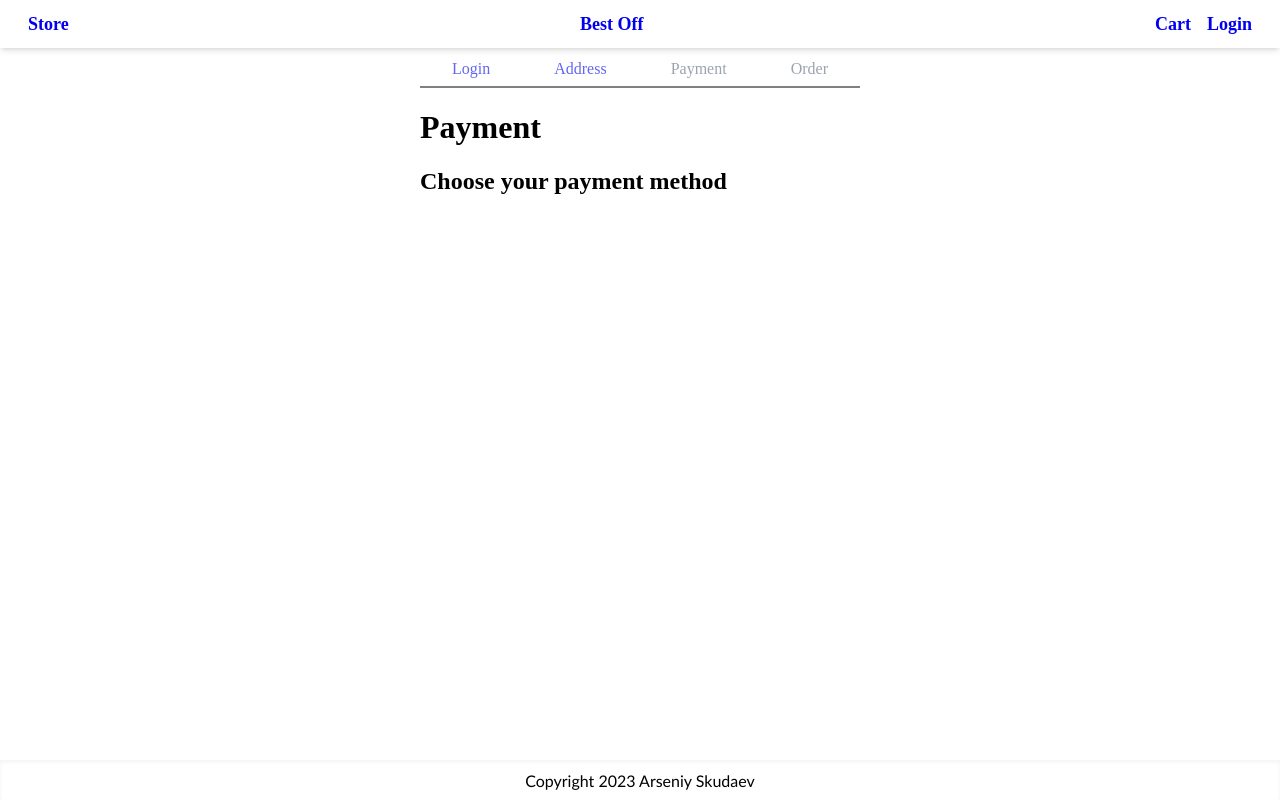
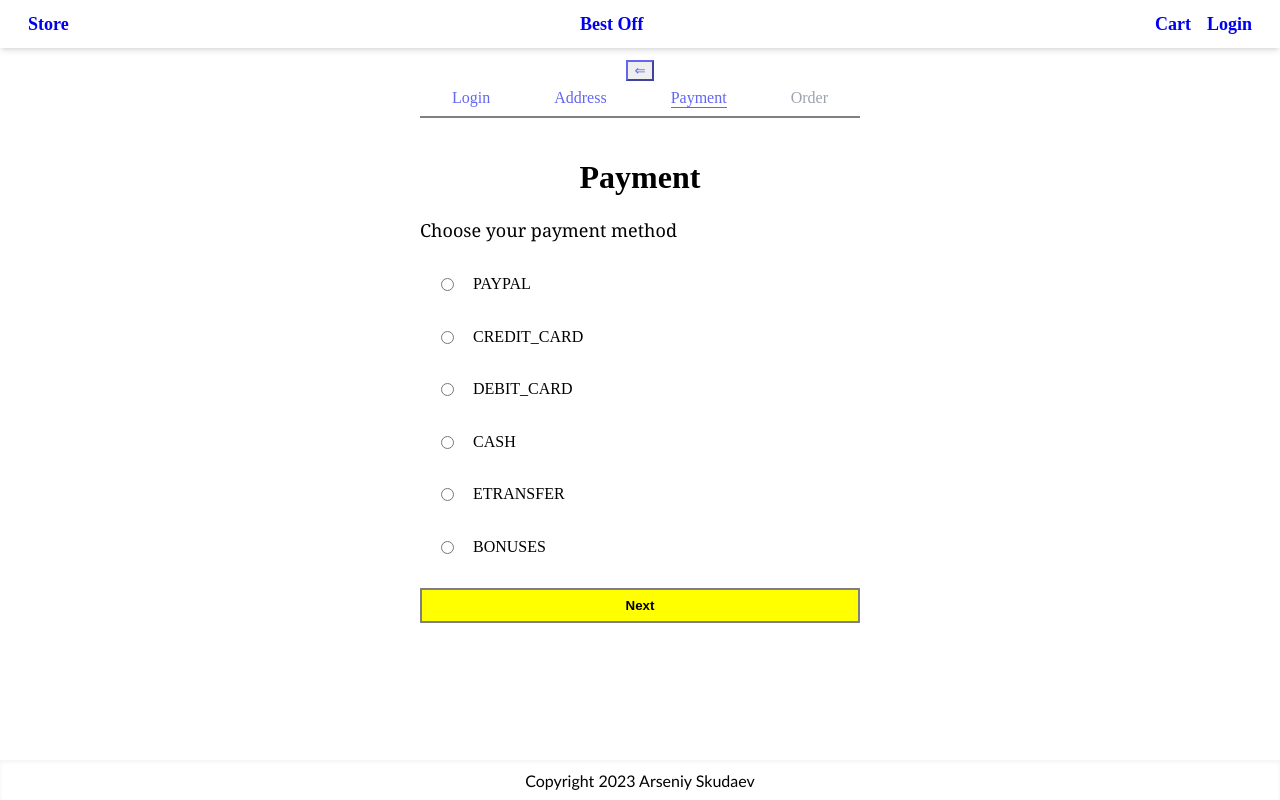
Before and after one commit to PG22Arseniy/ecommerce_nextjs_react_mongodb, a Next.js app in the folder ecommerce-project/: page /payment in a window 1280 px wide. Built offline with nearby package versions, Linux system fonts and the light colour scheme; no server answers.

Commit message:
place order setup, payment method styled, previous step button, checkout login

```diff
--- a/ecommerce-project/src/components/CheckoutComp.tsx
+++ b/ecommerce-project/src/components/CheckoutComp.tsx
@@ -1,3 +1,4 @@
+import { useRouter } from "next/router";
 import React from "react";
 
 
@@ -7,7 +8,39 @@ type CheckoutProps = {
 
 export const CheckoutComp = (props: CheckoutProps) => {
 
+    const router = useRouter()
+
+    const PreviousStep = ()=> {
+        switch (props.activeStep) {
+            case 2:
+                router.push('/shipping')
+                break;
+            case 3:
+                router.push('/payment')
+                break;
+            default:
+                break;
+        }
+    }
+
     return (
+        <div className="checkoutHeader">
+            <div>
+                <button
+                    onClick={PreviousStep}
+                    className={`
+                        ${
+                            1 < props.activeStep
+                            ? 'enabledBtn'
+                            : ''
+                        }
+                    `}
+
+                    disabled = {1 >= props.activeStep}
+                    >
+                    &#8656;
+                </button>
+            </div>
             <div className="checkoutComp">
                 {['Login', 'Address', 'Payment', 'Order'].map (
                     (step, index) => (
@@ -19,6 +52,12 @@ export const CheckoutComp = (props: CheckoutProps) => {
                                 ? 'enabled'
                                 : 'disabled'
                             }
+                            ${
+                                index == props.activeStep
+                                ? 'currentStep'
+                                :''
+                            }
+
                         `}
                         >
                         {step}
@@ -26,5 +65,6 @@ export const CheckoutComp = (props: CheckoutProps) => {
                     )
                 )}
             </div>
+        </div>
     )
 }
--- a/ecommerce-project/src/pages/payment.tsx
+++ b/ecommerce-project/src/pages/payment.tsx
@@ -1,18 +1,54 @@
 import { CheckoutComp } from "@/components/CheckoutComp";
+import { CustomButton } from "@/components/CustomButton";
 import { Layout } from "@/components/Layout";
-import React from "react";
+import { Highlight } from "@/global";
+import { PAYMENT_METHOD } from "@/utils/Store";
+import { useRouter } from "next/router";
+import React, { FormEvent, useState } from "react";
 
 const Payment = () => {
+
+    const router = useRouter()
+
+    //type PM = keyof typeof PAYMENT_METHOD
+    const [selectedPM, setSelectedPM] = useState<string>("")
+
+
+    const submitHandler = (e:FormEvent) => {
+        e.preventDefault()
+        if (!selectedPM || selectedPM === "")  {
+            Highlight(document.getElementById("choosePM")!, "red", 3, "white")
+            return
+        }
+        router.push("/order")
+    }
 
     return (
         <Layout>
             <div className="paymentScreen">
-                <CheckoutComp activeStep = {1}/>
+                <CheckoutComp activeStep = {2}/>
                 <h1> Payment </h1>
 
-                <h2> Choose your payment method </h2>
+                <h2 id = "choosePM"> Choose your payment method </h2>
+                <form onSubmit={submitHandler}>
+                {
+                    (Object.keys(PAYMENT_METHOD) as Array<string>).map((method) =>(
+                        <div key={method} className="paymentOption">
+                            <input
+                                type="radio"
+                                id={method}
+                                name="paymentMethod"
+                                checked = {selectedPM === method}
+                                onChange={()=>setSelectedPM(method)}
+                            />
+                            <label htmlFor={method}> {method} </label>
+                        </div>
 
+                    ))
+                }
 
+                <CustomButton type="submit"> Next </CustomButton>
+                </form>
             </div>
         </Layout>
     )
--- a/ecommerce-project/src/pages/shipping.tsx
+++ b/ecommerce-project/src/pages/shipping.tsx
@@ -34,7 +34,7 @@ const Shipping = () => {
 
         dispatch ({
             type: STORE_ACTION_TYPE.SAVE_SHIPPING_ADDRESS,
-            payload: {shippingAddress: {fullName, address, city, postalCode, country, location}}
+            payload: {shippingAddress: {fullName, address, city, postalCode, country}}
         })
 
 
--- a/ecommerce-project/src/styles/Checkout.scss
+++ b/ecommerce-project/src/styles/Checkout.scss
@@ -1,3 +1,21 @@
+.checkoutHeader {
+    margin-top: 0.5rem;
+    display:  flex;
+    flex-direction: column;
+    align-items: center;
+
+    .enabledBtn{
+        color: #6366F1 ;
+        border-color: #6366F1;
+    }
+
+    .enabledBtn:hover {
+        color: white ;
+        border-color: #6366F1;
+        background-color: #6366F1;
+    }
+
+
     .checkoutComp{
         margin-bottom: 1.25rem;
         display: flex;
@@ -20,6 +38,10 @@
         .disabled {
             border-color: #9CA3AF;
             color: #9CA3AF;
+        }
+        .currentStep {
+            border-bottom: #6366F1 1px solid;
+        }
     }
 }
 
@@ -50,5 +72,45 @@
 }
 
 .paymentScreen {
+    h1{
+        text-align: center;
+    }
+    h2{
+        font-family: Cambria, Cochin, Georgia, Times, 'Times New Roman', serif;
+        font-weight: 400;
+        font-size: large;
+    }
+
+    form{
+        margin: 0 auto;
+        max-width: 768px;
+        display: flex;
+        flex-direction: column;
+
+        .paymentOption{
+            margin: 1rem;
+            display: flex;
+            align-items: center;
+
+            input{
+                padding: 1.5rem;
+                outline: none;
+            }
+            input:focus{
+                box-shadow: var(--tw-ring-inset) 0 0 0 calc(0px + var(--tw-ring-offset-width)) var(--tw-ring-color);
+            }
+
+            label{
+                padding-left: 1rem;
+                padding-top: 2.5px ;
+            }
+        }
+
+        button{
+            margin-top: 1rem;
+        }
+    }
+
+
 
 }
--- a/ecommerce-project/src/types.ts
+++ b/ecommerce-project/src/types.ts
@@ -32,5 +32,4 @@ export type ShippingAddressProps = {
     city: string,
     postalCode: string,
     country: string,
-    location: string
 }
--- a/ecommerce-project/src/utils/Store.tsx
+++ b/ecommerce-project/src/utils/Store.tsx
@@ -1,6 +1,7 @@
 import { CartItemProps, ProductProps, ShippingAddressProps } from '@/types';
 import {Dispatch, ReactNode, createContext, useContext, useReducer} from 'react'
 import Cookies from 'js-cookie'
+import { stat } from 'fs';
 
 export const enum STORE_ACTION_TYPE {
     ADD_TO_CART,
@@ -8,14 +9,13 @@ export const enum STORE_ACTION_TYPE {
     CART_RESET,
     SAVE_SHIPPING_ADDRESS
 }
-export const enum PAYMENT_METHOD{
-    PAYPAL,
-    CREDIT_CARD,
-    DEBIT_CARD,
-    CASH,
-    ETRANSFER,
-    BONUSES,
-    NONE
+export enum PAYMENT_METHOD{
+    PAYPAL = "Paypal",
+    CREDIT_CARD = "Credit",
+    DEBIT_CARD = "Debit",
+    CASH = "Cash",
+    ETRANSFER = "ETransfer",
+    BONUSES = "Bonuses",
 }
 
 type StoreAction = {
@@ -28,10 +28,10 @@ type StoreAction = {
 
 type CartStateProps = {
     cart: {
-        cartItems: (CartItemProps | undefined)[]
+        cartItems: CartItemProps[]
         date?: Date,
         shippingAddress?: ShippingAddressProps
-        preferredPaymentMethod?: PAYMENT_METHOD.NONE,
+        PaymentMethod?: PAYMENT_METHOD.DEBIT_CARD,
         GetCartItemCount ():number,
         GetCartPrice ():number
     }
@@ -76,6 +76,8 @@ const reducer = (state: typeof initialState,  action: StoreAction):  typeof init
 
             const newItem = action.payload.item
 
+            if (!newItem) return state
+
             let ItemIsNew = true
             state.cart.cartItems.map(item=>{
                 if (item?.product.slug === newItem?.product.slug)
@@ -88,11 +90,13 @@ const reducer = (state: typeof initialState,  action: StoreAction):  typeof init
 
             })
 
-            const cartItems: (CartItemProps | undefined) [] =
+            const cartItems: CartItemProps [] =
                 ItemIsNew ? [...state.cart.cartItems, newItem]
                           : [...state.cart.cartItems]
 
             Cookies.set('cartItems', JSON.stringify(cartItems))
+
+
 
             return {...state, cart: {...state.cart, cartItems }}
         }
@@ -113,7 +117,7 @@ const reducer = (state: typeof initialState,  action: StoreAction):  typeof init
         }
 
         case STORE_ACTION_TYPE.CART_RESET: {
-            const cartItems: (CartItemProps | undefined)[] = [];
+            const cartItems: (CartItemProps)[] = [];
             return {...state, cart: {...state.cart, cartItems }}
         }
 
```
Also changed, not shown: ecommerce-project/src/pages/cart.tsx (+9 -1 lines), ecommerce-project/src/pages/login.tsx (+11 -3 lines), ecommerce-project/src/pages/order.tsx (added, +23 -0 lines), 1 other file (tests, documents, lock files or other folders). Lines whose indentation alone changed are shown as unchanged.
